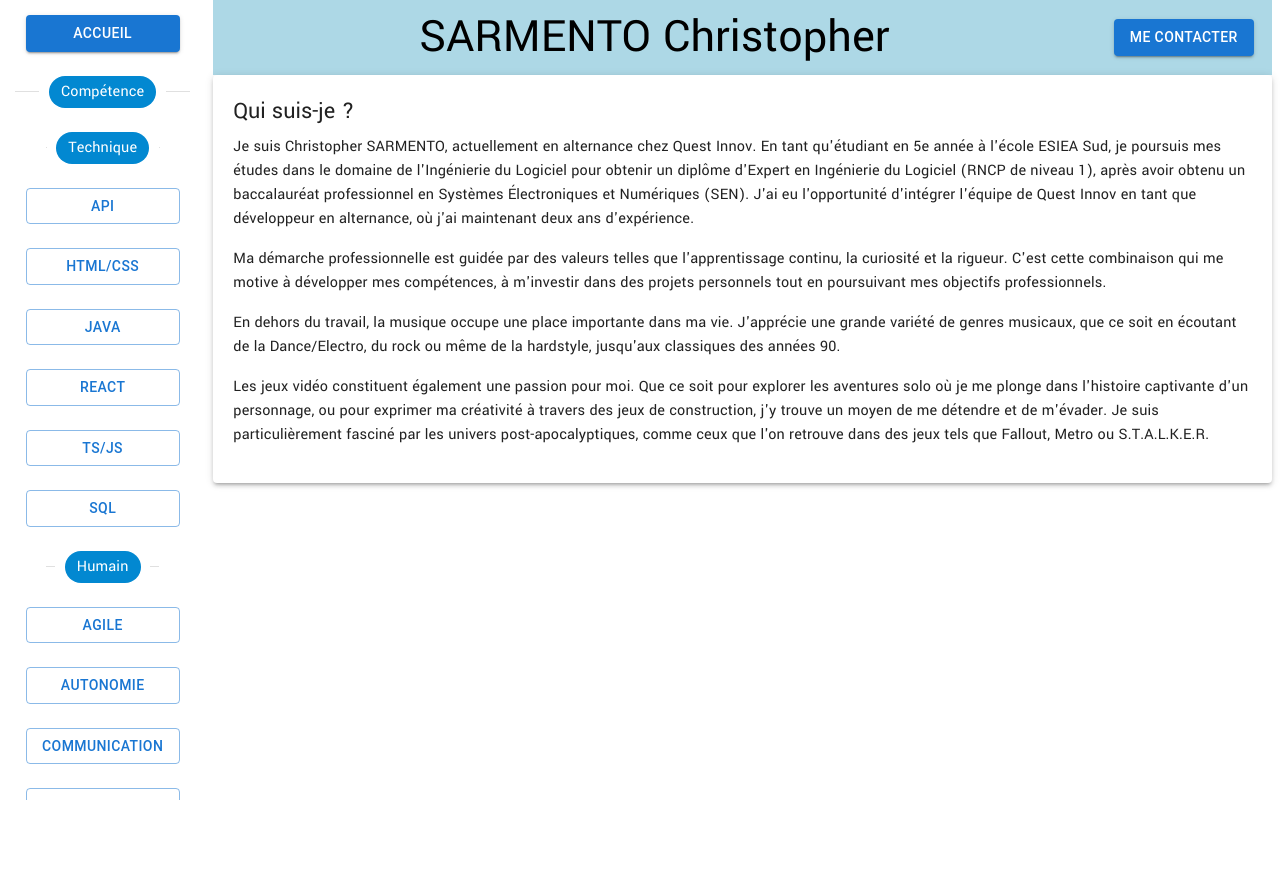
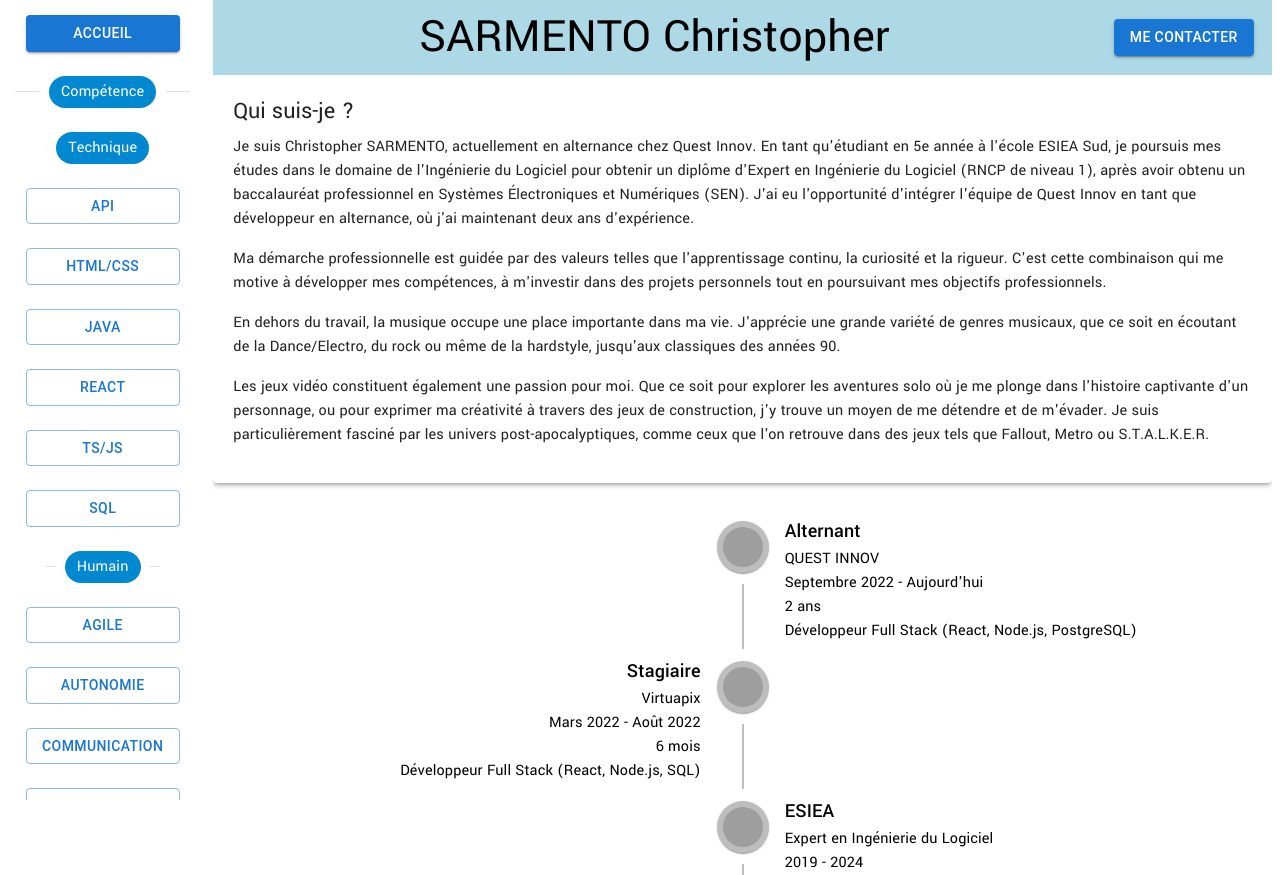
Before and after one commit to Toshiball/portfolio, a React (Vite) app: page / in a window 1280 px wide. Before the commit the page ends 800 px from the top, so only its background shows below. Built offline with nearby package versions, Linux system fonts and the light colour scheme; grey boxes are pictures that could not be loaded.

Commit message:
Phrise Anti-chrono

```diff
--- a/src/App.css
+++ b/src/App.css
@@ -5,7 +5,6 @@
 	font-family: "Yantramanav";
 	font-synthesis: none;
 	text-rendering: optimizeLegibility;
-
 }
 body {
 	margin: 0;
--- a/src/App/Components/Body/AboutMe.tsx
+++ b/src/App/Components/Body/AboutMe.tsx
@@ -1,4 +1,5 @@
 import { Box, Paper, Typography } from "@mui/material";
+import CustomTimeLine from "./CustomTimeLine.tsx";
 
 function AboutMe() {
 	return (
@@ -33,6 +34,7 @@ function AboutMe() {
 					jeux tels que Fallout, Metro ou S.T.A.L.K.E.R.
 				</Typography>
 			</Paper>
+			<CustomTimeLine />
 		</Box>
 	);
 }
--- a/src/App/Components/Body/Body.tsx
+++ b/src/App/Components/Body/Body.tsx
@@ -120,7 +120,6 @@ function Body(props: BodyProps) {
 			sx={{
 				display: "flex",
 				flexDirection: "column",
-				width: "100%",
 			}}
 		>
 			<Grid
@@ -132,6 +131,17 @@ function Body(props: BodyProps) {
 			>
 				<Header value={props.value} />
 			</Grid>
+			<Grid
+				item
+				container
+				sx={{
+					display: "flex",
+					flexDirection: "column",
+					width: "100%",
+					height: "100vh", // Set the height to full viewport height
+					overflow: "auto", // Enable scrolling if content overflows
+				}}
+			>
 				<Grid item>{child}</Grid>
 				<Grid item sx={{ display: "flex", justifyContent: "center", marginBottom: 2 }}>
 					{linkCompetences.length > 0 && <Typography variant="h5">Compétences</Typography>}
@@ -163,6 +173,7 @@ function Body(props: BodyProps) {
 					})}
 				</Grid>
 			</Grid>
+		</Grid>
 	);
 }
 
--- /dev/null
+++ b/src/App/Components/Body/CustomTimeLine.tsx
@@ -0,0 +1,68 @@
+import React from "react";
+import { Timeline, TimelineItem, TimelineSeparator, TimelineConnector, TimelineContent, TimelineDot } from "@mui/lab";
+import { Typography, Avatar } from "@mui/material";
+
+const timelineData = [
+	{
+		title: "Alternant",
+		subtitle: "QUEST INNOV",
+		dateRange: "Septembre 2022 - Aujourd'hui",
+		duration: "2 ans",
+		description: "Développeur Full Stack (React, Node.js, PostgreSQL)",
+		image: "https://png.pngtree.com/png-vector/20220709/ourmid/pngtree-businessman-user-avatar-wearing-suit-with-red-tie-png-image_5809521.png", // Ajoutez l'URL de votre image ici
+	},
+	{
+		title: "Stagiaire",
+		subtitle: "Virtuapix",
+		dateRange: "Mars 2022 - Août 2022",
+		duration: "6 mois",
+		description: "Développeur Full Stack (React, Node.js, SQL)",
+		image: "https://png.pngtree.com/png-vector/20220709/ourmid/pngtree-businessman-user-avatar-wearing-suit-with-red-tie-png-image_5809521.png", // Ajoutez l'URL de votre image ici
+	},
+	{
+		title: "ESIEA",
+		subtitle: "Expert en Ingénierie du Logiciel",
+		dateRange: "2019 - 2024",
+		duration: "",
+		description: "",
+		image: "https://png.pngtree.com/png-vector/20220709/ourmid/pngtree-businessman-user-avatar-wearing-suit-with-red-tie-png-image_5809521.png", // Ajoutez l'URL de votre image ici
+	},
+	{
+		title: "Lycée Professionnel Ambroise Croizat",
+		subtitle: "Baccalauréat professionnel SEN (Systems Électroniques et Numériques)",
+		dateRange: "2015 - 2018",
+		duration: "",
+		description: "",
+		image: "https://png.pngtree.com/png-vector/20220709/ourmid/pngtree-businessman-user-avatar-wearing-suit-with-red-tie-png-image_5809521.png", // Ajoutez l'URL de votre image ici
+	},
+	// Ajoutez autant d'objets que nécessaire pour votre timeline
+];
+
+const CustomTimeLine = () => {
+	return (
+		<Timeline position="alternate">
+			{timelineData.map((item, index) => (
+				<TimelineItem key={index}>
+					<TimelineSeparator>
+						<TimelineDot>
+							<Avatar alt={item.title} src={item.image} />{" "}
+							{/* Ajoutez cette ligne pour afficher l'image */}
+						</TimelineDot>
+						<TimelineConnector />
+					</TimelineSeparator>
+					<TimelineContent>
+						<Typography variant="h6" component="span">
+							{item.title}
+						</Typography>
+						<Typography>{item.subtitle}</Typography>
+						<Typography>{item.dateRange}</Typography>
+						<Typography>{item.duration}</Typography>
+						<Typography>{item.description}</Typography>
+					</TimelineContent>
+				</TimelineItem>
+			))}
+		</Timeline>
+	);
+};
+
+export default CustomTimeLine;
--- a/src/App/Components/Menu/MenuButton.tsx
+++ b/src/App/Components/Menu/MenuButton.tsx
@@ -17,7 +17,13 @@ function MenuButton(props: ButtonProps) {
 	};
 
 	return (
-		<Button variant={props.variant || "text"} onClick={handleClick(props.value)} sx={props.style}>
+		<Button
+			variant={props.variant || "text"}
+			onClick={handleClick(props.value)}
+			sx={{
+				...props.style,
+			}}
+		>
 			{props.label}
 		</Button>
 	);
```
Also changed, not shown: package.json (+5 -3 lines), 1 other file (tests, documents, lock files or other folders). Lines whose indentation alone changed are shown as unchanged.
